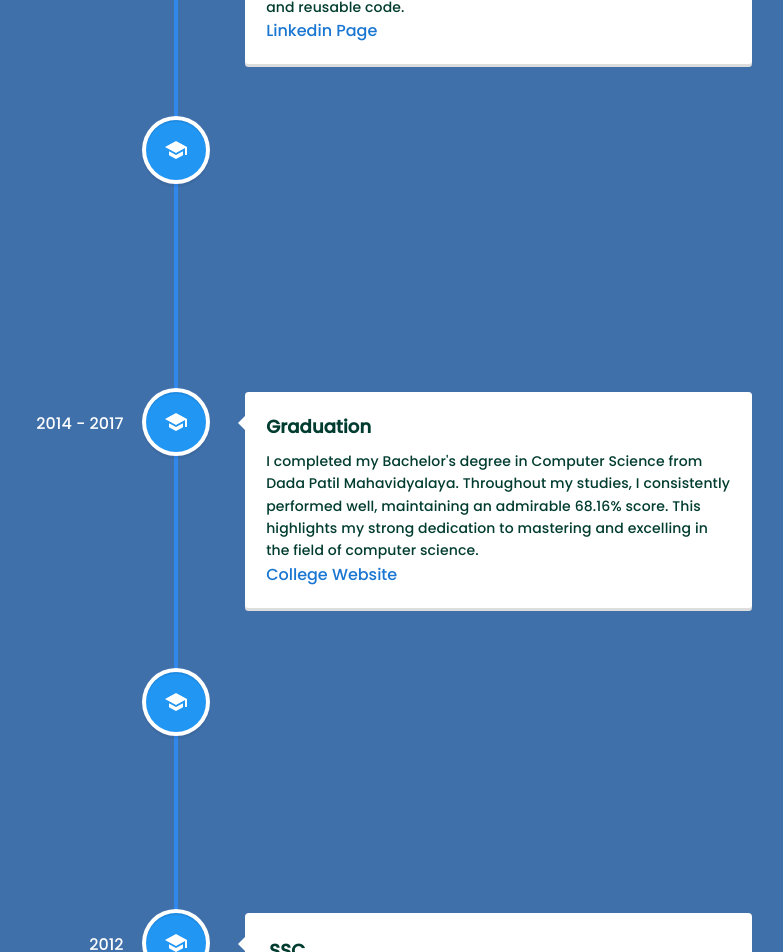
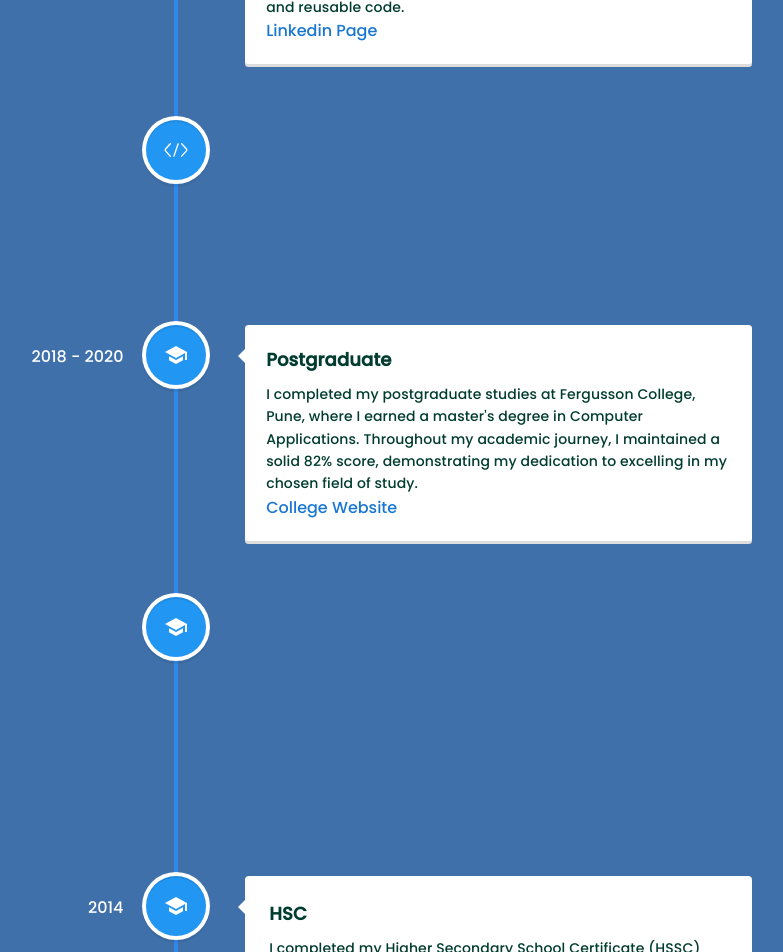
Before and after one commit to atuljadhav93/Portfolio, a React (Create React App) app: page / in a window 1280 px wide. Shown: the part 2720-3672 px from the top of the page, without its empty margins (464-1247 px from the left). Built offline with nearby package versions, Linux system fonts and the light colour scheme; a web font is replaced by a local one.

Commit message:
[34] Journey details updated and text updated

```diff
--- a/package.json
+++ b/package.json
@@ -17,7 +17,7 @@
     "@testing-library/react": "^13.4.0",
     "@testing-library/user-event": "^13.5.0",
     "canvas-confetti": "^1.6.0",
-    "gh-pages": "^6.1.1",
+    "gh-pages": "^6.3.0",
     "i18next": "^23.8.2",
     "pdfjs-dist": "^3.11.174",
     "react": "^18.2.0",
--- a/src/component/Timeline.jsx
+++ b/src/component/Timeline.jsx
@@ -16,7 +16,7 @@ import {
 import { MyJourney } from "../constants/Text";
 import {
   companyLinkedinUrl,
-  // companyLinkedinWebsiteUrl,
+  companyLinkedinWebsiteUrl,
   companyWebsiteUrl,
   dpCollege,
   fergussonCollege,
@@ -78,7 +78,7 @@ export default function Timeline() {
               Linkedin Page
             </PoppinsSixteenTextLink>
           </VerticalTimelineElement>
-          {/* <VerticalTimelineElement
+          <VerticalTimelineElement
             className="vertical-timeline-element--work vertical-timeline-element-date no-select-txt"
             contentStyle={{
               background: "#fff",
@@ -108,7 +108,7 @@ export default function Timeline() {
             >
               Linkedin Page
             </PoppinsSixteenTextLink>
-          </VerticalTimelineElement> */}
+          </VerticalTimelineElement>
           <VerticalTimelineElement
             className="vertical-timeline-element--work no-select-txt"
             contentStyle={{
@@ -120,7 +120,7 @@ export default function Timeline() {
             date="2018 - 2020"
             iconStyle={{ background: "rgb(33, 150, 243)", color: "#fff" }}
             icon={<SchoolIcon />}
-            position="left"
+            position="right"
           >
             <PoppinsEighteenText variant="h6" style={{ marginBottom: "8px" }}>
               Postgraduate
@@ -149,7 +149,7 @@ export default function Timeline() {
             contentArrowStyle={{ borderRight: "7px solid  #fff" }}
             iconStyle={{ background: "rgb(33, 150, 243)", color: "#fff" }}
             icon={<SchoolIcon />}
-            position="right"
+            position="left"
           >
             <PoppinsEighteenText variant="h6" style={{ marginBottom: "8px" }}>
               Graduation{" "}
@@ -178,7 +178,7 @@ export default function Timeline() {
             contentArrowStyle={{ borderRight: "7px solid  #fff" }}
             iconStyle={{ background: "rgb(33, 150, 243)", color: "#fff" }}
             icon={<SchoolIcon />}
-            position="left"
+            position="right"
           >
             <PoppinsEighteenText variant="h6" style={{ marginBottom: "8px" }}>
               HSC
@@ -204,7 +204,7 @@ export default function Timeline() {
             contentArrowStyle={{ borderRight: "7px solid  #fff" }}
             iconStyle={{ background: "rgb(33, 150, 243)", color: "#fff" }}
             icon={<SchoolIcon />}
-            position="right"
+            position="left"
           >
             <PoppinsEighteenText variant="h6" style={{ marginBottom: "8px" }}>
               SSC
```
Also changed, not shown: 2 other files (tests, documents, lock files or other folders).
